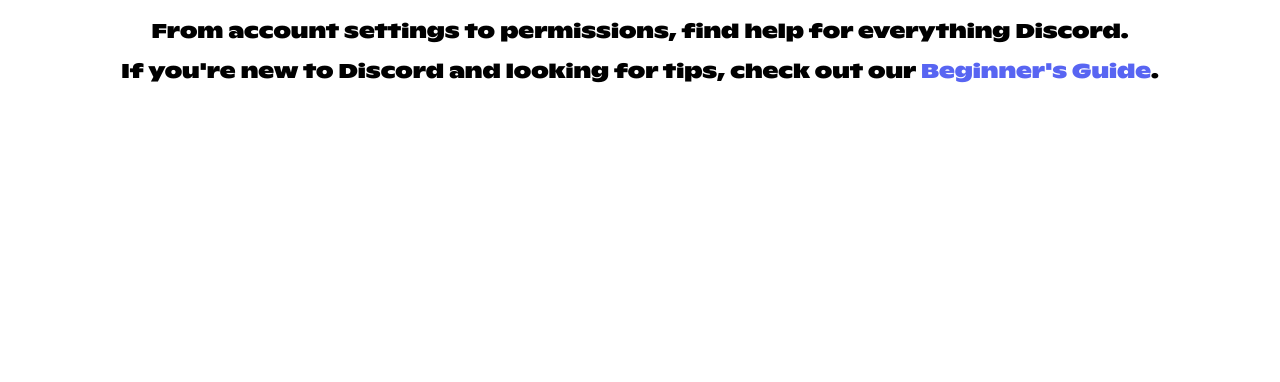
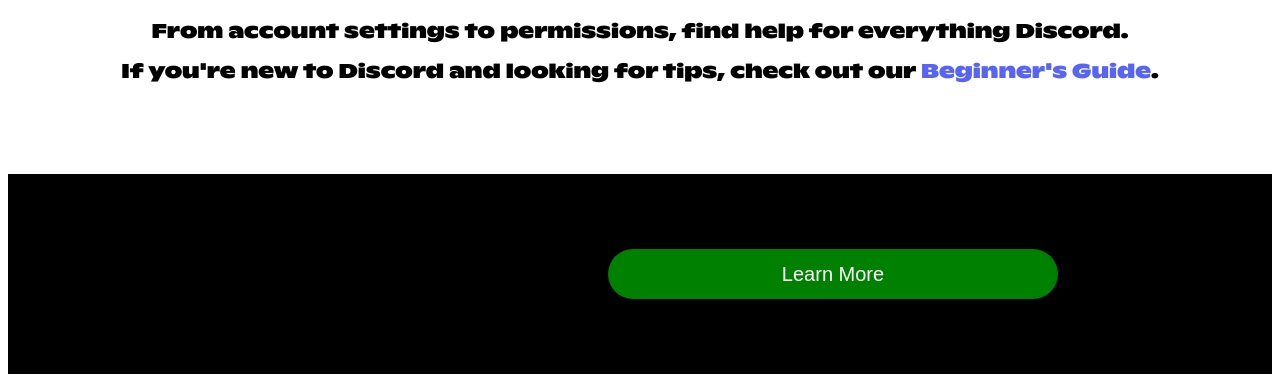
Before and after one commit to JoelJOL/Discord-Cloning, a plain HTML site: page Support/support.html in a window 1280 px wide. Shown: the part 671-1053 px from the top of the page. Before the commit the page ends 853 px from the top, so only its background shows below. Drawn offline with Linux system fonts and the light colour scheme; no server answers.

Commit message:
feat:- Added the footer to the main support page.

```diff
--- a/Support/styles/support-submit-request.css
+++ b/Support/styles/support-submit-request.css
@@ -104,8 +104,6 @@
 }
 .other-links {
   display: flex;
-  text-align: center;
-  color: rgb(255, 255, 255);
 }
 .other-links-button {
   flex: 1;
--- a/Support/styles/support.css
+++ b/Support/styles/support.css
@@ -101,3 +101,37 @@
 #welcome-beginnerGuide-link:hover {
   text-decoration: underline;
 }
+.more-links {
+  width: 100%;
+  height: 200px;
+  position: relative;
+  left: 0;
+  bottom: 0;
+  background-color: rgb(0, 0, 0);
+}
+.other-links {
+  display: flex;
+}
+.other-links-button {
+  flex: 1;
+  text-align: center;
+  margin: 0;
+  position: absolute;
+  top: 50%;
+  display: flex;
+  -ms-transform: translateY(-50%);
+  transform: translateY(-50%);
+}
+
+.other-links button {
+  background-color: green;
+  border-radius: 100px;
+  align-items: center;
+  margin-left: 600px;
+  width: 450px;
+  height: 50px;
+  color: white;
+  font-size: 20px;
+  text-decoration: none;
+  border: none;
+}
--- a/Support/support.html
+++ b/Support/support.html
@@ -57,6 +57,15 @@
       <br />
       <br />
     </section>
+    <footer class="more-links">
+      <div class="other-links">
+        <div class="other-links-button">
+          <a href="support.html">
+            <button class="learn-more" type="button">Learn More</button></a
+          >
+        </div>
+      </div>
+    </footer>
   </body>
   <script src="js/support.js"></script>
   <script src="js/support-1.js"></script>
```
